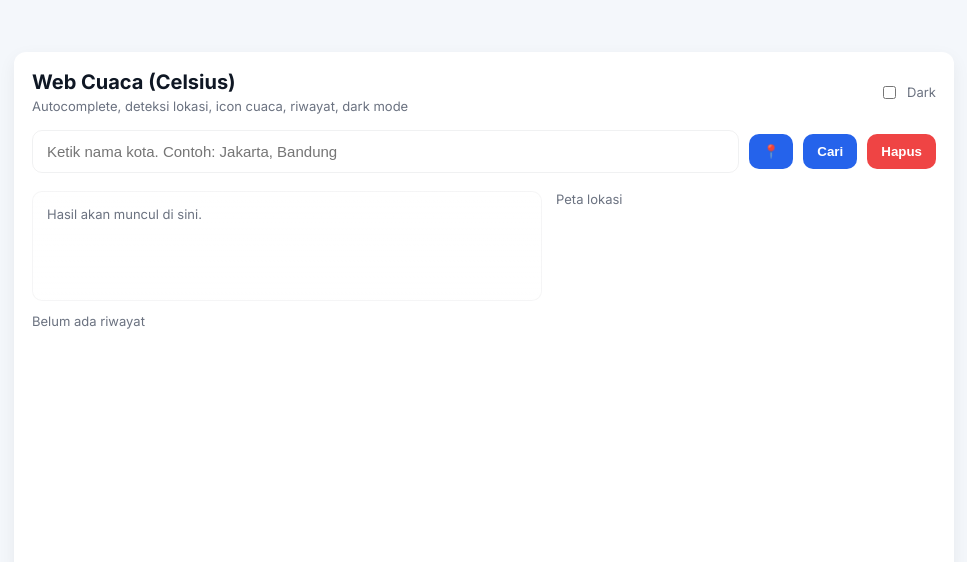
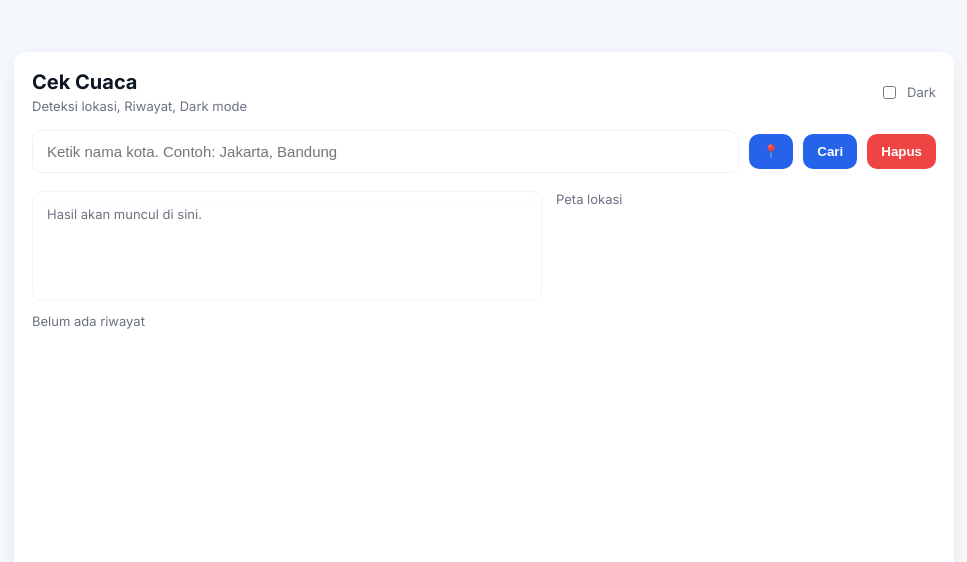
Before and after one commit to Gyp-hash/web-cuaca, a plain HTML site: page index.html in a window 1280 px wide. Shown: the whole page, without its empty margins (156-1123 px from the left). Drawn offline with Linux system fonts and the light colour scheme.

Commit message:
Rename title and subtitle in index.html

```diff
--- a/index.html
+++ b/index.html
@@ -3,7 +3,7 @@
 <head>
   <meta charset="utf-8" />
   <meta name="viewport" content="width=device-width,initial-scale=1" />
-  <title>Web Cuaca (Celsius + UI Improved)</title>
+  <title>Cek Cuaca</title>
   <link href="https://fonts.googleapis.com/css2?family=Inter:wght@300;400;600;700&display=swap" rel="stylesheet">
   <link rel="stylesheet" href="styles.css">
 </head>
@@ -12,8 +12,8 @@
     <div class="card">
       <div class="header">
         <div>
-          <div class="title">Web Cuaca (Celsius)</div>
-          <div class="subtitle">Autocomplete, deteksi lokasi, icon cuaca, riwayat, dark mode</div>
+          <div class="title">Cek Cuaca</div>
+          <div class="subtitle">Deteksi lokasi, Riwayat, Dark mode</div>
         </div>
         <div>
           <label style="display:flex;gap:8px;align-items:center">
```
